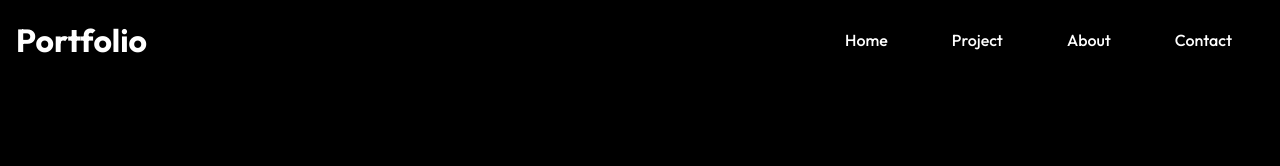
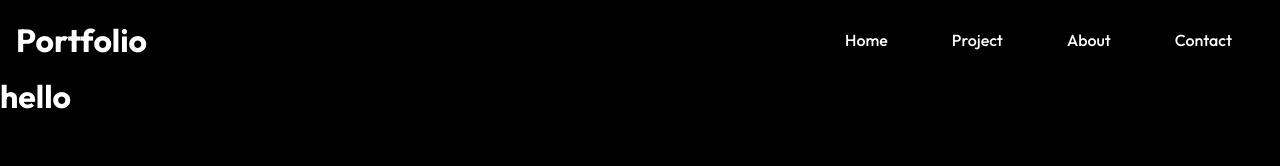
Before and after one commit to Sahil133101/portfolio-WebApp, a React (Create React App) app: page / in a window 1280 px wide. Shown: the top 166 px of the page. Built offline with nearby package versions, Linux system fonts and the light colour scheme.

Commit message:
Practice

```diff
--- a/src/Component/Main.js
+++ b/src/Component/Main.js
@@ -6,7 +6,10 @@ import React from 'react';
 
 const Main = () => {
   return (
-    <div>Main</div>
+    <div>
+        <>
+        <h1> hello </h1></>
+    </div>
   )
 }
 
```
